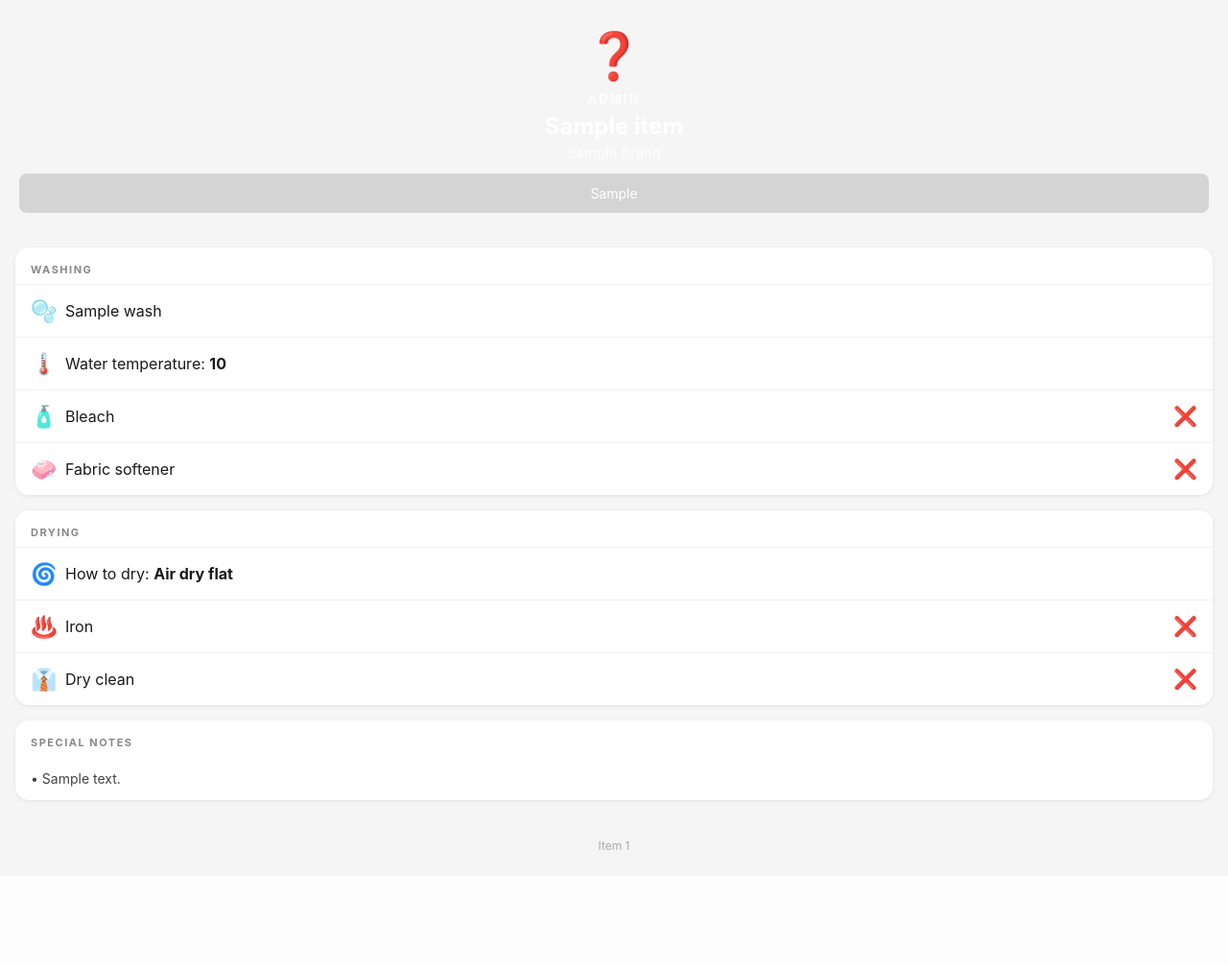
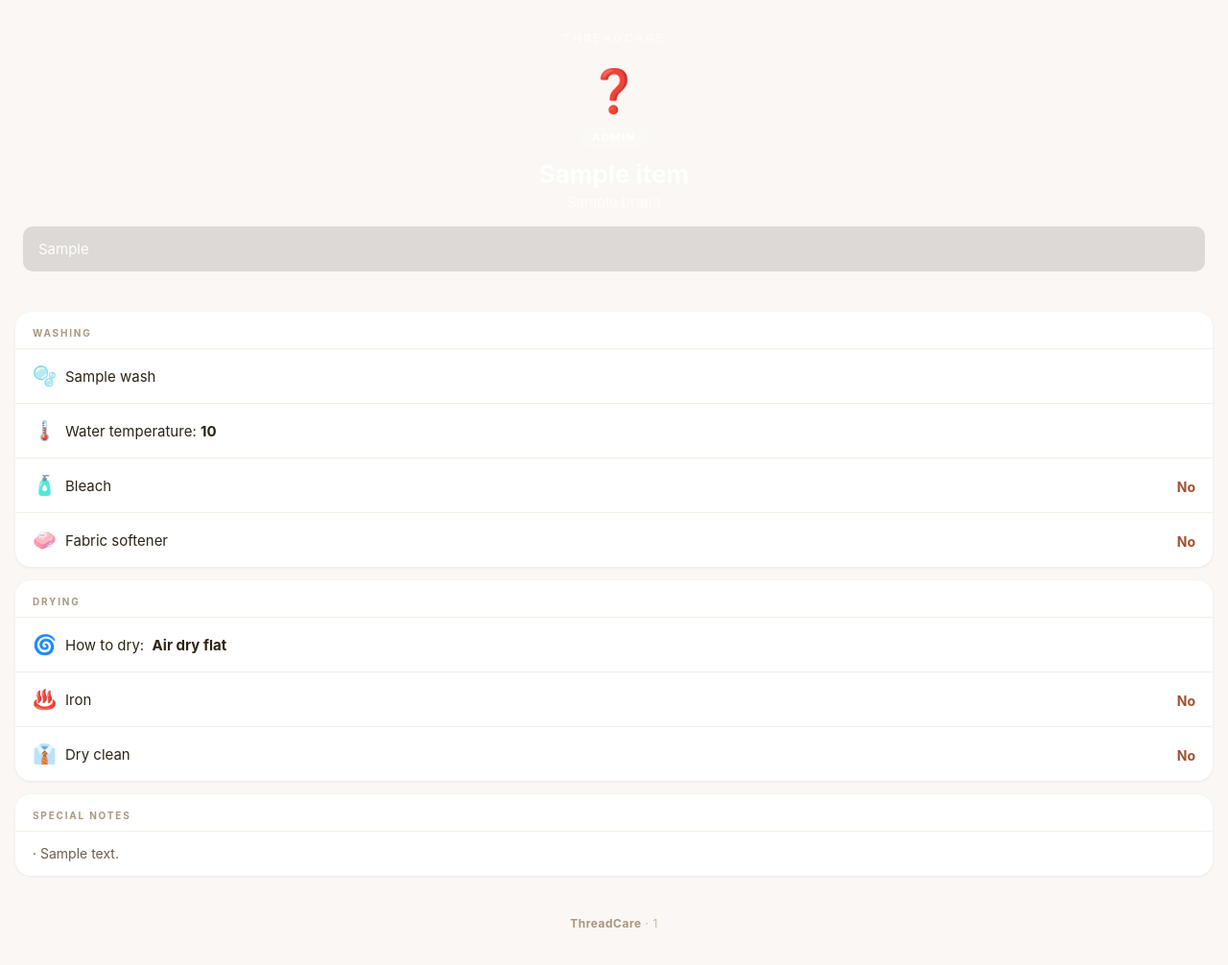
Before and after one commit to sreejith0217/wardrobe-catalog, a Flask app: template templates/item.html in a window 1280 px wide. Shown: the whole page at 96% size. Before the commit the page ends 886 px from the top, so only its background shows below. Run offline with Flask 3, Linux system fonts and the light colour scheme; the template is opened without the code that fills it: most values are stand-ins (such as "Sample title", 1, 10 or a date in 2020).

Commit message:
Rebrand to ThreadCare: warm minimal design, delete item feature

```diff
--- a/app.py
+++ b/app.py
@@ -6,7 +6,7 @@ import anthropic
 from flask import Flask, render_template, abort, request, redirect
 
 from catalog import extract_care_data, generate_qr
-from db import load_db, save_item
+from db import load_db, save_item, delete_item
 
 app = Flask(__name__)
 
@@ -76,6 +76,12 @@ def care_page(item_id):
     return render_template("item.html", item=item)
 
 
+@app.route("/item/<item_id>/delete", methods=["POST"])
+def delete_item_route(item_id):
+    delete_item(item_id.upper())
+    return redirect("/")
+
+
 @app.errorhandler(404)
 def not_found(e):
     return render_template("404.html"), 404
--- a/db.py
+++ b/db.py
@@ -19,3 +19,8 @@ def load_db():
 def save_item(item_id, item_data):
     client = get_client()
     client.table("items").upsert({"item_id": item_id, "data": item_data}).execute()
+
+
+def delete_item(item_id):
+    client = get_client()
+    client.table("items").delete().eq("item_id", item_id).execute()
--- a/templates/item.html
+++ b/templates/item.html
@@ -3,109 +3,146 @@
 <head>
   <meta charset="UTF-8">
   <meta name="viewport" content="width=device-width, initial-scale=1.0">
-  <title>{{ item.name or item.item_type }} — Care Instructions</title>
+  <title>{{ item.name or item.item_type }} — ThreadCare</title>
   <style>
     * { box-sizing: border-box; margin: 0; padding: 0; }
 
     body {
       font-family: -apple-system, BlinkMacSystemFont, "Segoe UI", sans-serif;
-      background: #f5f5f5;
-      color: #1a1a1a;
+      background: #faf7f4;
+      color: #2d2416;
     }
 
+    /* ── Header ── */
     .header {
-      padding: 28px 20px 20px;
+      padding: 32px 24px 28px;
       text-align: center;
       color: white;
     }
 
-    .header.safe     { background: #1a7a3c; }
-    .header.caution  { background: #c17f00; }
-    .header.danger   { background: #c0392b; }
+    .header.safe    { background: #4a7c5a; }
+    .header.caution { background: #b8860b; }
+    .header.danger  { background: #a0522d; }
 
-    .alert-icon { font-size: 48px; margin-bottom: 8px; }
-    .alert-level { font-size: 13px; font-weight: 700; letter-spacing: 2px; text-transform: uppercase; opacity: 0.85; }
-    .item-name { font-size: 24px; font-weight: 700; margin: 6px 0 4px; }
-    .item-brand { font-size: 15px; opacity: 0.85; }
-    .alert-reason {
-      margin-top: 12px;
-      font-size: 14px;
-      line-height: 1.5;
-      opacity: 0.9;
-      background: rgba(0,0,0,0.15);
-      border-radius: 8px;
-      padding: 10px 14px;
+    .wordmark {
+      font-size: 12px;
+      font-weight: 700;
+      letter-spacing: 2.5px;
+      text-transform: uppercase;
+      opacity: 0.7;
+      margin-bottom: 20px;
     }
 
-    .card {
-      background: white;
-      border-radius: 14px;
-      margin: 16px;
-      overflow: hidden;
-      box-shadow: 0 1px 4px rgba(0,0,0,0.08);
-    }
+    .alert-icon { font-size: 44px; margin-bottom: 10px; }
 
-    .card-title {
+    .alert-badge {
+      display: inline-block;
       font-size: 11px;
       font-weight: 700;
       letter-spacing: 1.5px;
       text-transform: uppercase;
-      color: #888;
-      padding: 16px 16px 8px;
+      background: rgba(255,255,255,0.2);
+      border-radius: 20px;
+      padding: 4px 12px;
+      margin-bottom: 12px;
     }
 
+    .item-name  { font-size: 26px; font-weight: 700; margin-bottom: 4px; }
+    .item-brand { font-size: 15px; opacity: 0.8; }
+
+    .alert-reason {
+      margin-top: 16px;
+      font-size: 15px;
+      line-height: 1.55;
+      background: rgba(0,0,0,0.12);
+      border-radius: 10px;
+      padding: 12px 16px;
+      text-align: left;
+    }
+
+    /* ── Cards ── */
+    .card {
+      background: white;
+      border-radius: 16px;
+      margin: 14px 16px;
+      overflow: hidden;
+      box-shadow: 0 1px 3px rgba(45,36,22,0.07);
+    }
+
+    .card-title {
+      font-size: 10px;
+      font-weight: 700;
+      letter-spacing: 1.8px;
+      text-transform: uppercase;
+      color: #a89880;
+      padding: 16px 18px 10px;
+    }
+
+    /* ── Rules ── */
     .rule {
       display: flex;
       align-items: center;
-      padding: 14px 16px;
-      border-top: 1px solid #f0f0f0;
-      font-size: 16px;
+      padding: 14px 18px;
+      border-top: 1px solid #f3ede6;
+      font-size: 15px;
+      color: #2d2416;
+      line-height: 1.4;
     }
 
     .rule:first-of-type { border-top: none; }
 
-    .rule-icon { font-size: 22px; width: 36px; flex-shrink: 0; }
-    .rule-text { flex: 1; line-height: 1.4; }
-    .rule-status { font-size: 20px; margin-left: 8px; }
+    .rule-icon   { font-size: 20px; width: 34px; flex-shrink: 0; }
+    .rule-text   { flex: 1; }
+    .rule-status { margin-left: 10px; font-size: 18px; }
 
-    .notes .note {
-      padding: 12px 16px;
-      border-top: 1px solid #f0f0f0;
+    .allowed { color: #4a7c5a; font-weight: 700; font-size: 14px; }
+    .blocked  { color: #a0522d; font-weight: 700; font-size: 14px; }
+
+    /* ── Notes ── */
+    .note {
+      padding: 12px 18px;
+      border-top: 1px solid #f3ede6;
       font-size: 14px;
-      color: #444;
-      line-height: 1.5;
+      color: #6b5d4e;
+      line-height: 1.55;
     }
-    .notes .note:first-of-type { border-top: none; }
+    .note:first-of-type { border-top: none; }
 
+    /* ── Material ── */
     .material-grid {
       display: grid;
       grid-template-columns: 1fr 1fr;
       gap: 1px;
-      background: #f0f0f0;
+      background: #f3ede6;
     }
     .material-cell {
       background: white;
-      padding: 12px 16px;
+      padding: 14px 18px;
     }
-    .material-label { font-size: 11px; color: #888; text-transform: uppercase; letter-spacing: 1px; }
-    .material-value { font-size: 15px; font-weight: 600; margin-top: 2px; }
+    .material-label { font-size: 10px; color: #a89880; text-transform: uppercase; letter-spacing: 1.2px; }
+    .material-value { font-size: 15px; font-weight: 600; margin-top: 3px; color: #2d2416; }
 
+    /* ── Footer ── */
     .footer {
       text-align: center;
-      padding: 24px 16px;
+      padding: 28px 16px 36px;
       font-size: 12px;
-      color: #aaa;
+      color: #c4b8a8;
+      letter-spacing: 0.5px;
     }
+    .footer strong { color: #a89880; }
   </style>
 </head>
 <body>
 
 {% set level = item.alert_level | lower %}
-{% set icons = {'safe': '✅', 'caution': '⚠️', 'danger': '🚨'} %}
+{% set icons  = {'safe': '🌿', 'caution': '☀️', 'danger': '🚫'} %}
+{% set labels = {'safe': 'Easy Care', 'caution': 'Handle with Care', 'danger': 'Do Not Wash'} %}
 
 <div class="header {{ level }}">
+  <div class="wordmark">ThreadCare</div>
   <div class="alert-icon">{{ icons.get(level, '❓') }}</div>
-  <div class="alert-level">{{ level }}</div>
+  <div class="alert-badge">{{ labels.get(level, level | title) }}</div>
   <div class="item-name">{{ item.name or item.item_type }}</div>
   {% if item.brand %}<div class="item-brand">{{ item.brand }}</div>{% endif %}
   {% if item.alert_reason %}
@@ -113,7 +150,7 @@
   {% endif %}
 </div>
 
-<!-- Wash Instructions -->
+<!-- Washing -->
 <div class="card">
   <div class="card-title">Washing</div>
 
@@ -130,24 +167,36 @@
   <div class="rule">
     <div class="rule-icon">🧴</div>
     <div class="rule-text">Bleach</div>
-    <div class="rule-status">{{ '✅' if item.care.bleach else '❌' }}</div>
+    <div class="rule-status">
+      {% if item.care.bleach %}
+        <span class="allowed">OK</span>
+      {% else %}
+        <span class="blocked">No</span>
+      {% endif %}
+    </div>
   </div>
 
   <div class="rule">
     <div class="rule-icon">🧼</div>
     <div class="rule-text">Fabric softener</div>
-    <div class="rule-status">{{ '✅' if item.care.fabric_softener else '❌' }}</div>
+    <div class="rule-status">
+      {% if item.care.fabric_softener %}
+        <span class="allowed">OK</span>
+      {% else %}
+        <span class="blocked">No</span>
+      {% endif %}
+    </div>
   </div>
 </div>
 
-<!-- Drying Instructions -->
+<!-- Drying -->
 <div class="card">
   <div class="card-title">Drying</div>
 
   <div class="rule">
     <div class="rule-icon">🌀</div>
     <div class="rule-text">
-      How to dry:
+      How to dry:&nbsp;
       {% if item.care.tumble_dry and item.care.hang_dry %}
         <strong>Tumble dry{% if item.care.dry_temp %} — {{ item.care.dry_temp | title }} heat{% endif %} or hang dry</strong>
       {% elif item.care.tumble_dry %}
@@ -163,13 +212,25 @@
   <div class="rule">
     <div class="rule-icon">♨️</div>
     <div class="rule-text">Iron</div>
-    <div class="rule-status">{{ '✅' if item.care.iron else '❌' }}</div>
+    <div class="rule-status">
+      {% if item.care.iron %}
+        <span class="allowed">OK</span>
+      {% else %}
+        <span class="blocked">No</span>
+      {% endif %}
+    </div>
   </div>
 
   <div class="rule">
     <div class="rule-icon">👔</div>
     <div class="rule-text">Dry clean</div>
-    <div class="rule-status">{{ '✅' if item.care.dry_clean else '❌' }}</div>
+    <div class="rule-status">
+      {% if item.care.dry_clean %}
+        <span class="allowed">OK</span>
+      {% else %}
+        <span class="blocked">No</span>
+      {% endif %}
+    </div>
   </div>
 </div>
 
@@ -177,11 +238,9 @@
 {% if item.care.special_instructions %}
 <div class="card">
   <div class="card-title">Special Notes</div>
-  <div class="notes">
-    {% for note in item.care.special_instructions %}
-    <div class="note">• {{ note }}</div>
-    {% endfor %}
-  </div>
+  {% for note in item.care.special_instructions %}
+  <div class="note">· {{ note }}</div>
+  {% endfor %}
 </div>
 {% endif %}
 
@@ -219,7 +278,7 @@
 </div>
 {% endif %}
 
-<div class="footer">Item {{ item.item_id }}</div>
+<div class="footer"><strong>ThreadCare</strong> · {{ item.item_id }}</div>
 
 </body>
 </html>
```
Also changed, not shown: templates/add.html (+58 -53 lines), templates/index.html (+147 -24 lines).
